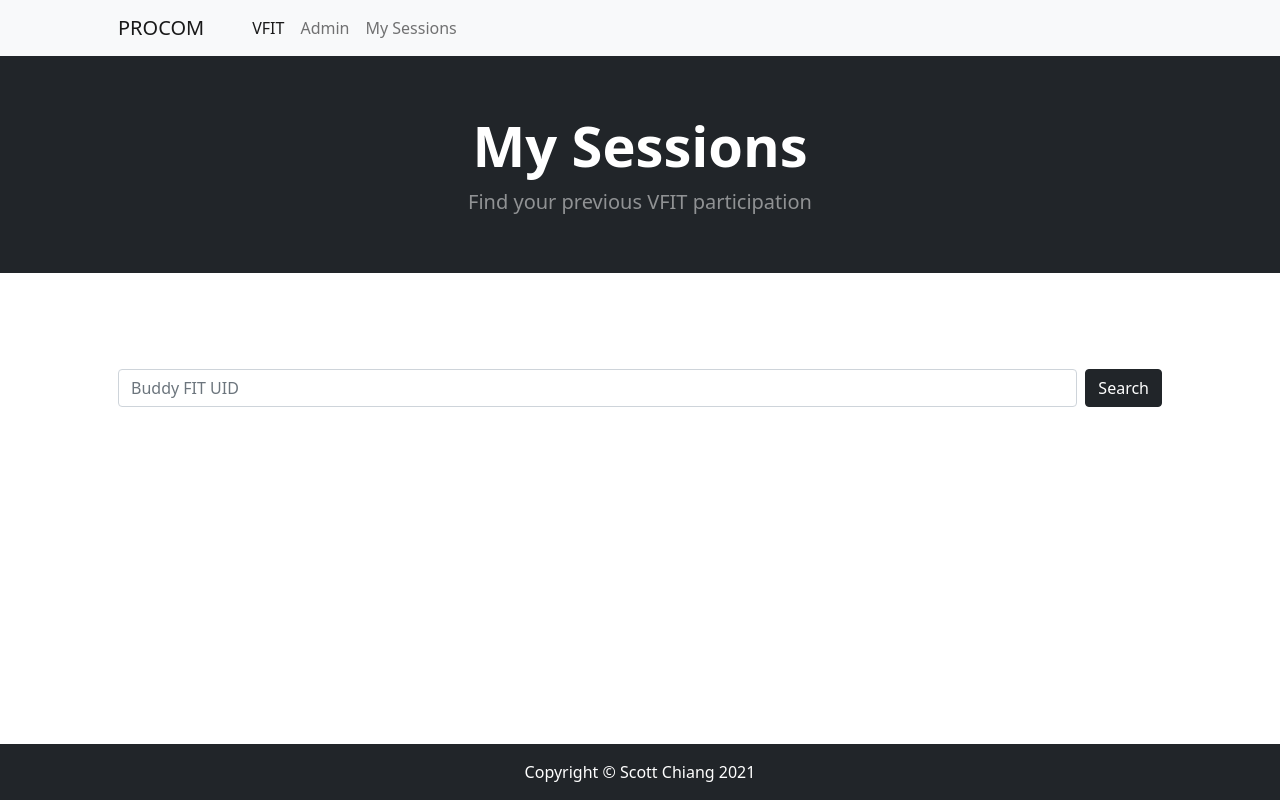
After one commit to Scottchiang90/Procom, a Django app: page /my-sessions/ in a window 1280 px wide. The commit adds this page. Run offline with Django 3.2, Linux system fonts and the light colour scheme.

Commit message:
Add My Sessions feature

```diff
--- /dev/null
+++ b/FIT/templates/FIT/my_participation_list.html
@@ -0,0 +1,39 @@
+{% extends "base.html" %}
+{% load fit_tags %}
+
+{% block title %}My Sessions{% endblock %}
+{% block subtitle %}Find your previous VFIT participation{% endblock %}
+
+{% block content %}
+    <div class="container px-4 px-lg-5 mt-5">
+        <form class="d-flex">
+            <input class="form-control me-2" type="text" name="uid"
+                   value='{{ request.GET.uid }}' placeholder="Buddy FIT UID" aria-label="Search">
+            <button class="btn btn-dark" type="submit">Search</button>
+        </form>
+        {% if participations %}
+        <div class="my-5">
+            <h3>Your Sessions</h3>
+            <ul class="list-group mt-3">
+                {% for participation in participations %}
+                <li class="list-group-item d-flex justify-content-between align-items-center">
+                    <div class="ms-2">
+                        <div class="fw-bold">{{ participation.session.date_time|date:"l, d M Y" }}</div>
+                        <div class="text-end">
+                            <span class="fw-bold">{{ participation.session.date_time|date:"H:i" }}</span>
+                            <small class="fw-light">to {{ participation.session|end_time|date:"H:i" }}</small>
+                        </div>
+                    </div>
+                    <div class="ms-2">
+                         <span class="badge bg-dark">{{ participation.session.conducting }}</span>
+                    </div>
+                    <div class="ms-2">
+                        <a href="{{ participation.session.call_link }}" target="_blank">{{ participation.session.call_link }}</a>
+                    </div>
+                </li>
+                {% endfor %}
+            </ul>
+        </div>
+        {% endif %}
+    </div>
+{% endblock %}
--- a/FIT/urls.py
+++ b/FIT/urls.py
@@ -1,7 +1,7 @@
 from django.contrib import admin
 from django.urls import path
 
-from .views import SessionListView, ParticipateView, PostParticipateUpdateView, PostParticipateDetailView
+from .views import SessionListView, ParticipateView, PostParticipateUpdateView, PostParticipateDetailView, MyParticipationListView
 
 admin.site.site_header = 'PROCOM'                       # default: "Django Administration"
 admin.site.index_title = 'PROCOM administration'        # default: "Site administration"
@@ -12,4 +12,5 @@ urlpatterns = [
     path('participate/<int:session_id>/', ParticipateView.as_view(), name='participate'),
     path('participate-success/<int:participation_id>/', PostParticipateDetailView.as_view(), name='post-participate'),
     path('participate-update/<int:participation_id>/', PostParticipateUpdateView.as_view(), name='post-participate-update'),
+    path('my-sessions/', MyParticipationListView.as_view(), name='my-sessions'),
 ]
--- a/FIT/views.py
+++ b/FIT/views.py
@@ -9,9 +9,6 @@ from FIT.models import Session, Participation, Participant
 
 class SessionListView(ListView):
     model = Session
-    queryset = Session.objects.filter(date_time__gt=timezone.now())\
-        .annotate(available_count=F('capacity')-Count('participants'))\
-        .order_by('date_time')
     context_object_name = 'sessions'
 
     def get_queryset(self):
@@ -87,3 +84,17 @@ class PostParticipateUpdateView(UpdateView):
 
     def get_success_url(self):
         return reverse_lazy('post-participate', args=(self.participation.id,))
+
+
+class MyParticipationListView(ListView):
+    model = Participation
+    template_name = 'FIT/my_participation_list.html'
+    context_object_name = 'participations'
+
+    def get_queryset(self):
+        query = self.request.GET.get('uid')
+        if query:
+            object_list = self.model.objects.filter(participant__uid=query)
+        else:
+            object_list = self.model.objects.none()
+        return object_list
--- a/MainSite/settings.py
+++ b/MainSite/settings.py
@@ -25,7 +25,7 @@ SECRET_KEY = 'django-insecure-d3-bkuk58+06f5#s5_sgpv-&2(jo3l%ec@p%a6&=7jkbn$=ws5
 # SECURITY WARNING: don't run with debug turned on in production!
 DEBUG = True
 
-ALLOWED_HOSTS = []
+ALLOWED_HOSTS = ['*']
 
 
 # Application definition
--- a/templates/base.html
+++ b/templates/base.html
@@ -19,6 +19,7 @@
                     <ul class="navbar-nav me-auto mb-2 mb-lg-0 ms-lg-4">
                         <li class="nav-item"><a class="nav-link active" aria-current="page" href="{% url 'index' %}">VFIT</a></li>
                         <li class="nav-item"><a class="nav-link" href="{% url 'admin:index' %}">Admin</a></li>
+                        <li class="nav-item"><a class="nav-link" href="{% url 'my-sessions' %}">My Sessions</a></li>
                     </ul>
                 </div>
             </div>
```
